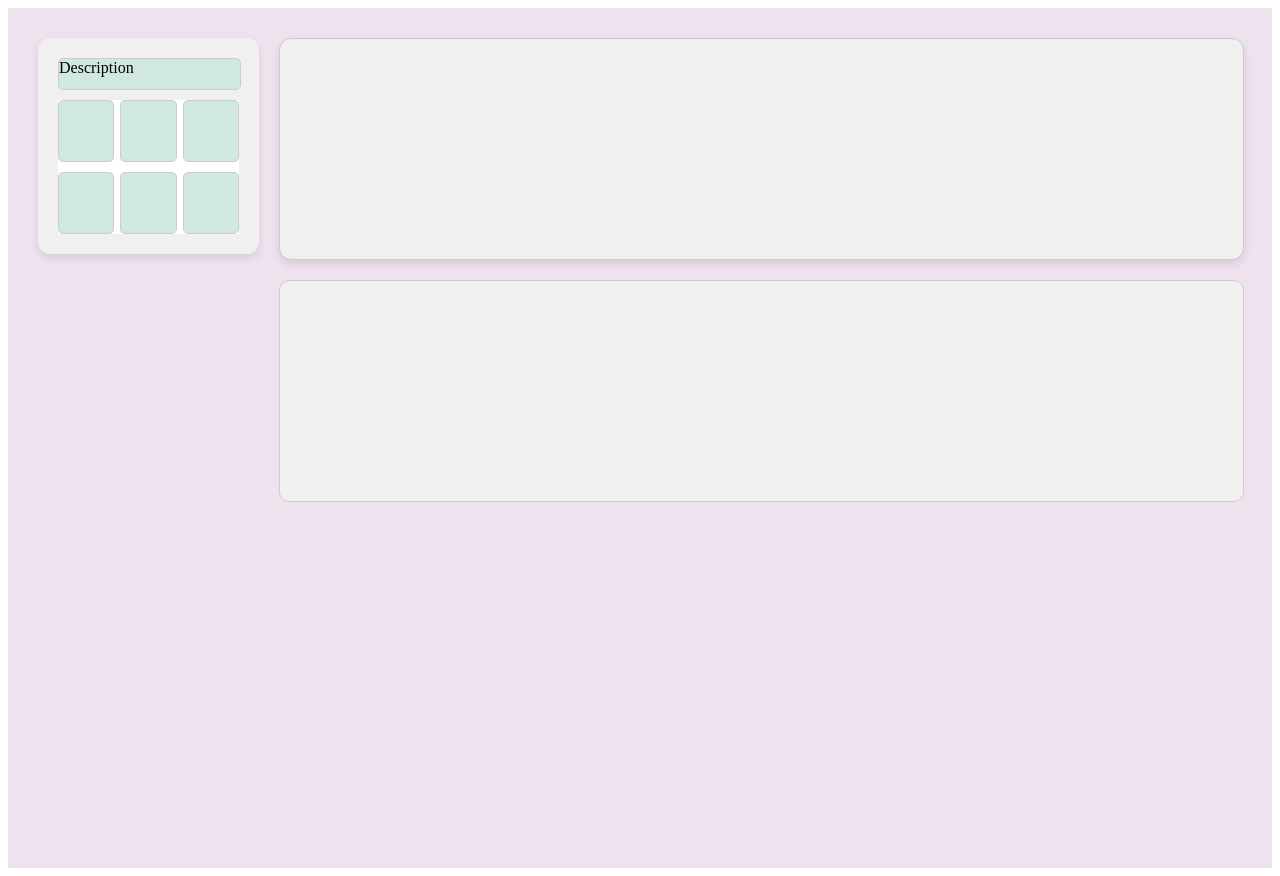
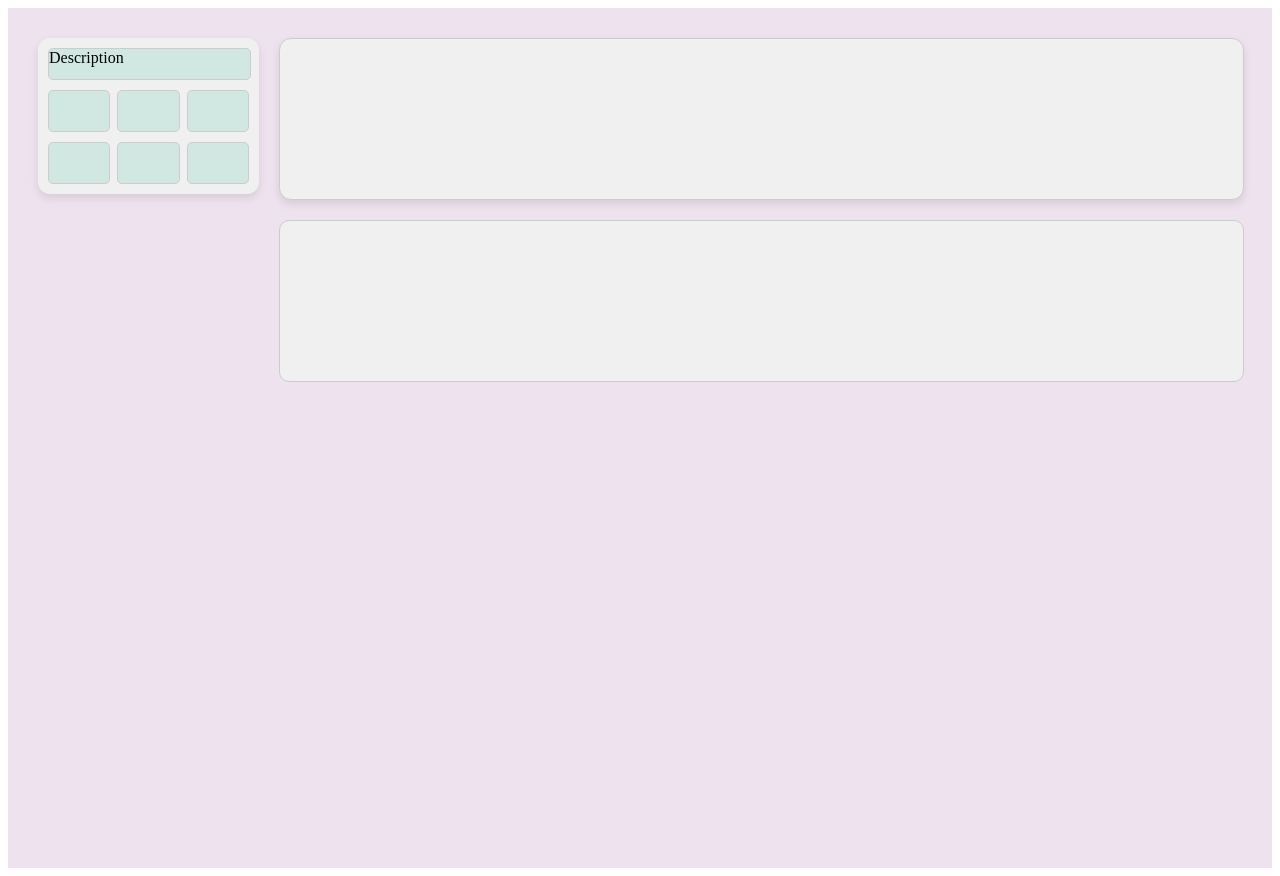
Before and after one commit to ChodiDeepthi/tasktask, a React (Vite) app in the folder AssaignmentTask/: page / in a window 1280 px wide. Built offline with nearby package versions, Linux system fonts and the light colour scheme.

Commit message:
update 3.1

```diff
--- a/AssaignmentTask/src/AddedEle.module.css
+++ b/AssaignmentTask/src/AddedEle.module.css
@@ -1,6 +1,6 @@
 .itemsContainer {
     width: 100%; /* Equal width for each element */
-    height: 220px; /* Adjust as needed */
+    height: 160px; /* Adjust as needed */
     background-color: #f0f0f0; /* Light background for visibility */
     border: 1px solid #ccc; /* Optional border */
     border-radius: 10px; /* Rounded corners */
--- a/AssaignmentTask/src/Component1.module.css
+++ b/AssaignmentTask/src/Component1.module.css
@@ -3,12 +3,13 @@
       margin-right:20px;
       flex: 1; /* Adjusted proportion */
       max-width: 90%;
-      background-color: #f0f0f0; /* Light grey for differentiation */
+      /* Light grey for differentiation */
       box-shadow: 0px 4px 8px rgba(0,0,0,0.1) ;
       display: flex;
       flex-direction: column;
       gap: 10px; /* Space between rows */
-      padding:20px;
+      padding:10px;
       border-radius: 12px;
+      background-color: #f0f0f0;
 
   }
--- a/AssaignmentTask/src/Element.module.css
+++ b/AssaignmentTask/src/Element.module.css
@@ -1,6 +1,6 @@
 .elementBox {
     width: 30%; /* Equal width for each element */
-    height: 60px; /* Adjust as needed */
+    height: 40px; /* Adjust as needed */
     background-color: #d1e8e2; /* Light background for visibility */
     border: 1px solid #ccc; /* Optional border */
     border-radius: 5px; /* Rounded corners */
--- a/AssaignmentTask/src/Graph.module.css
+++ b/AssaignmentTask/src/Graph.module.css
@@ -1,6 +1,6 @@
 .itemsContainer {
     width: 100%; /* Equal width for each element */
-    height: 220px; /* Adjust as needed */
+    height: 160px; /* Adjust as needed */
 
     border: 1px solid #ccc; /* Optional border */
     border-radius: 12px; /* Rounded corners */
--- a/AssaignmentTask/src/Items.module.css
+++ b/AssaignmentTask/src/Items.module.css
@@ -3,7 +3,7 @@
   flex-direction: column; /* Stack rows vertically */
   gap: 10px; /* Space between rows */
   height: 100%; /* Full height for flexibility */
-  background-color:#ffffff;
+  background-color: #f0f0f0;
 }
 .row {
   flex: 1; /* Equal height rows */
```
